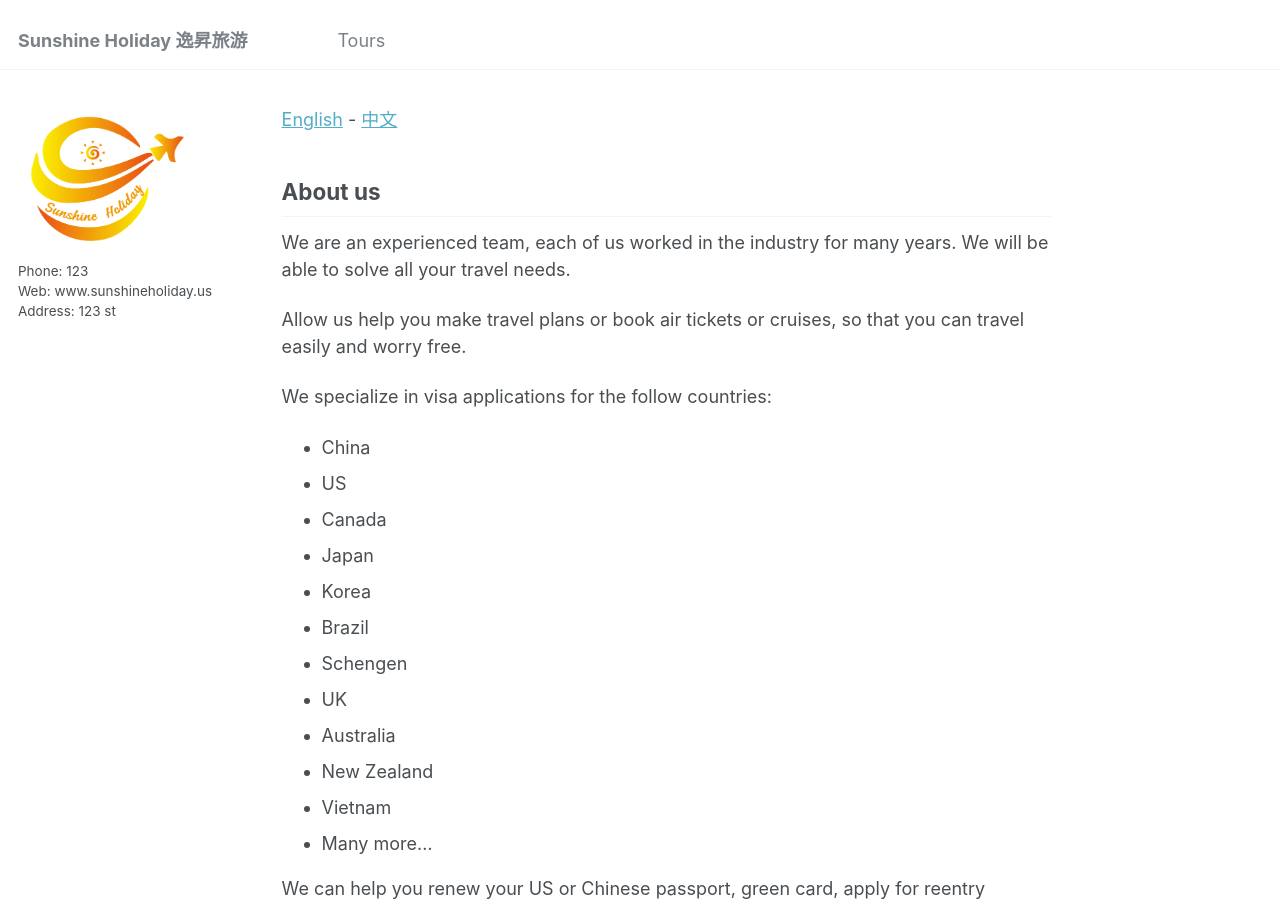
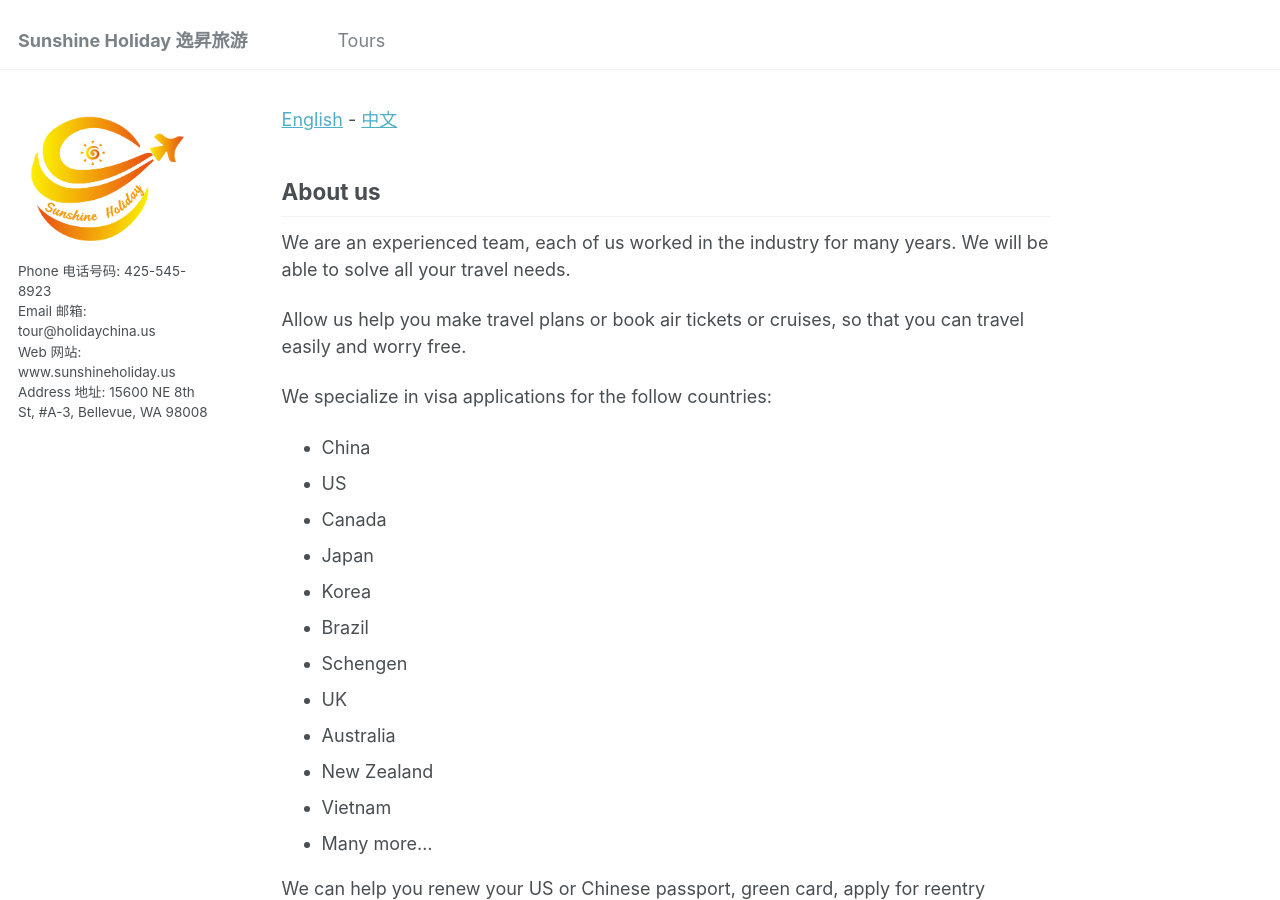
Before and after one commit to sunshineholidayus/web3, a Jekyll site: the page built from _pages/about.md, in a window 1280 px wide and 900 px high. Built offline with Jekyll 4.4.1, drawn with Linux system fonts in a browser that asks for light colours.

Commit message:
Update _config.yml

```diff
--- a/_config.yml
+++ b/_config.yml
@@ -24,7 +24,7 @@ author:
   avatar           : "logo-small.png"
   #name             : "Your Sidebar Name"
   #pronouns         : # example: "she/her"
-  bio              : "Phone: 123<br>Web: www.sunshineholiday.us<br>Address: 123 st"
+  bio              : "Phone 电话号码: 425-545-8923<br>Email 邮箱: tour@holidaychina.us<br>Web 网站: www.sunshineholiday.us<br>Address 地址: 15600 NE 8th St, #A-3, Bellevue, WA 98008"
   #location         : "Earth"
   #employer         : "Red Brick University"
   #uri              : # URL
```
